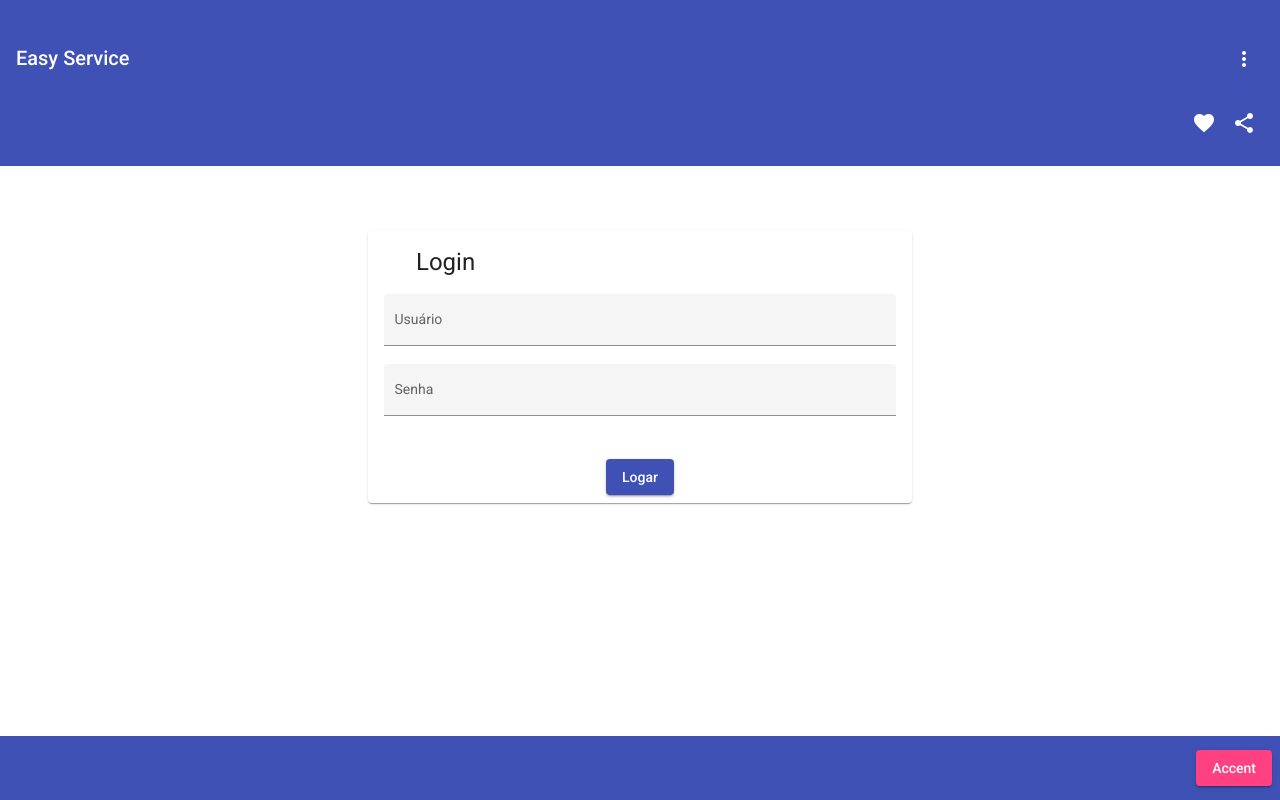
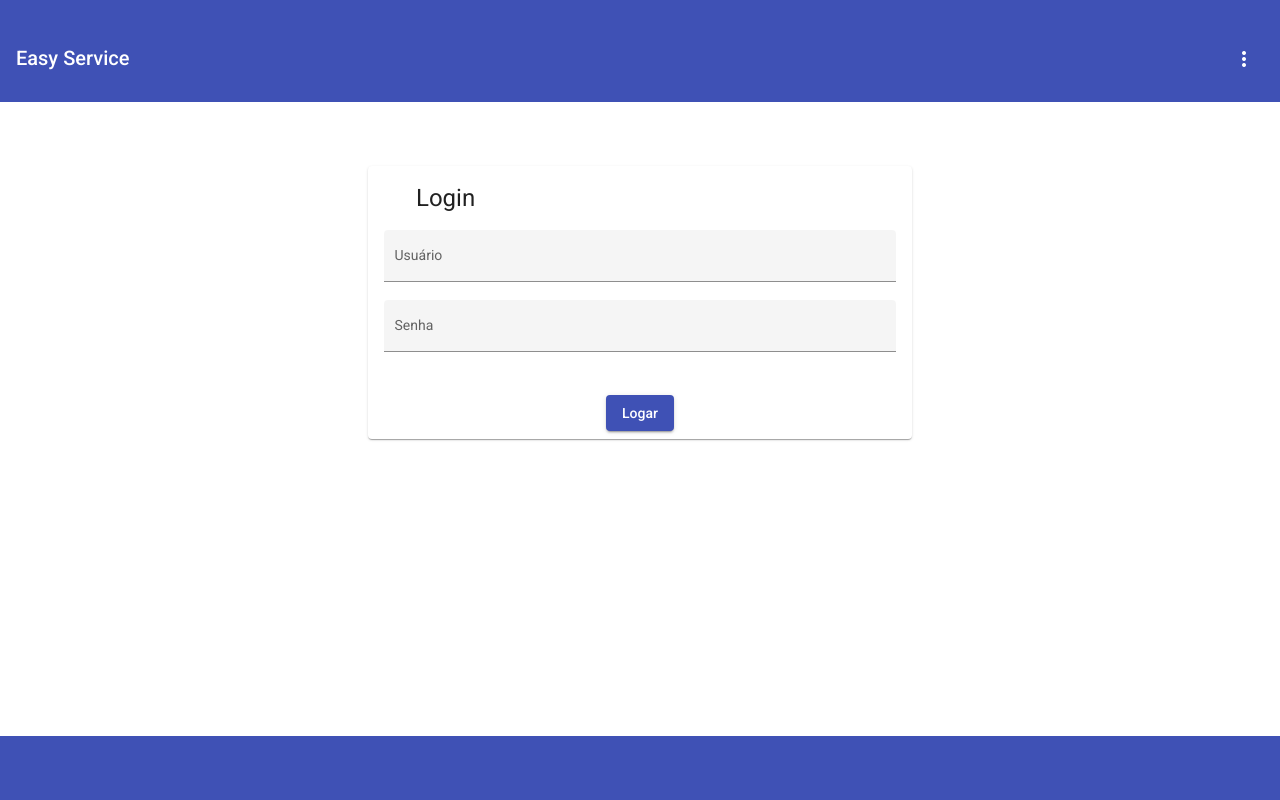
Before and after one commit to matheusnuneso/easy-service, an Angular app: page /login in a window 1280 px wide. Built offline with nearby package versions, Linux system fonts and the light colour scheme.

Commit message:
show or not show the toolbar

```diff
--- a/src/app/app.component.html
+++ b/src/app/app.component.html
@@ -15,7 +15,7 @@
 
   </mat-toolbar-row>
 
-  <mat-toolbar-row>
+  <mat-toolbar-row *ngIf="showToolBar">
     <span class="example-spacer"></span>
     <button mat-icon-button class="example-icon favorite-icon" aria-label="Example icon-button with heart icon">
       <mat-icon>favorite</mat-icon>
@@ -28,7 +28,7 @@
 </mat-toolbar>
 
 <mat-toolbar color="primary" class="footer">
-  <button style="position: fixed; right: 8px;" mat-raised-button color="accent">Accent</button>
+  <button *ngIf="showToolBar" style="position: fixed; right: 8px;" mat-raised-button color="accent">Accent</button>
 </mat-toolbar>
 
 <router-outlet></router-outlet>
--- a/src/app/app.component.ts
+++ b/src/app/app.component.ts
@@ -1,3 +1,4 @@
+import { LoginService } from './auth/services/login.service';
 import { Component } from '@angular/core';
 
 @Component({
@@ -5,6 +6,18 @@ import { Component } from '@angular/core';
   templateUrl: './app.component.html',
   styleUrls: ['./app.component.css']
 })
+
 export class AppComponent {
   title = 'easy-service';
+
+  showToolBar : boolean = false;
+
+  constructor(private loginService: LoginService) {}
+
+  ngOnInit(){
+    this.loginService.showToolBarEmitter.subscribe(
+      show => this.showToolBar = show
+    );
+  }
+
 }
--- a/src/app/auth/services/login.service.ts
+++ b/src/app/auth/services/login.service.ts
@@ -1,5 +1,5 @@
 import { HttpClient } from '@angular/common/http';
-import { Injectable } from '@angular/core';
+import { EventEmitter, Injectable } from '@angular/core';
 import { Router } from '@angular/router';
 import { User } from '../models/user';
 
@@ -8,6 +8,8 @@ import { User } from '../models/user';
 })
 export class LoginService {
   private userAuth = false;
+
+  showToolBarEmitter = new EventEmitter<boolean>();
 
   private readonly APIurl = "/assets/";
 
@@ -19,9 +21,11 @@ export class LoginService {
   userLogin(user: Partial<User>){
     if (user.password == '123456') {
       this.userAuth = true;
+      this.showToolBarEmitter.emit(true);
       this.router.navigate(['/home']);
 
     } else {
+      this.showToolBarEmitter.emit(false);
       this.userAuth = false;
     }
   }
```
